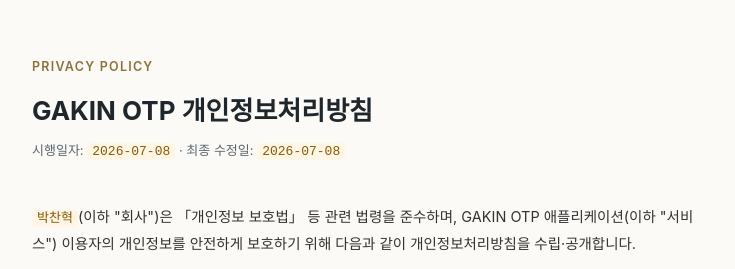
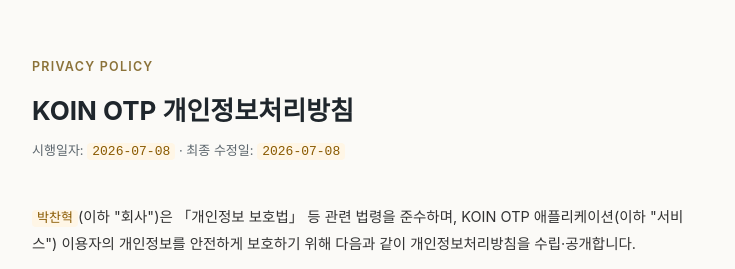
Before and after one commit to kcbdc/gakin-otp, a plain HTML site: page privacy.html in a window 1280 px wide. Shown: the top 269 px of the page, without its empty margins (272-1007 px from the left). Drawn offline with Linux system fonts and the light colour scheme.

Commit message:
Update privacy.html

```diff
--- a/privacy.html
+++ b/privacy.html
@@ -3,7 +3,7 @@
 <head>
 <meta charset="UTF-8">
 <meta name="viewport" content="width=device-width, initial-scale=1.0">
-<title>개인정보처리방침 — GAKIN OTP</title>
+<title>개인정보처리방침 — KOIN OTP</title>
 <style>
   :root {
     --ink: #1F262C;
@@ -53,11 +53,11 @@
 <body>
 <div class="wrap">
   <div class="eyebrow">Privacy Policy</div>
-  <h1>GAKIN OTP 개인정보처리방침</h1>
+  <h1>KOIN OTP 개인정보처리방침</h1>
   <p class="updated">시행일자: <span class="placeholder">2026-07-08</span> · 최종 수정일: <span class="placeholder">2026-07-08</span></p>
 
   <p><span class="placeholder">박찬혁</span>(이하 "회사")은 「개인정보 보호법」 등 관련 법령을 준수하며,
-  GAKIN OTP 애플리케이션(이하 "서비스") 이용자의 개인정보를 안전하게 보호하기 위해 다음과 같이 개인정보처리방침을 수립·공개합니다.</p>
+  KOIN OTP 애플리케이션(이하 "서비스") 이용자의 개인정보를 안전하게 보호하기 위해 다음과 같이 개인정보처리방침을 수립·공개합니다.</p>
 
   <div class="callout">
     본 서비스는 OTP(일회용 비밀번호) Secret Key를 서버에 평문으로 저장하지 않는 "제로 지식" 구조로 설계되었습니다.
```
